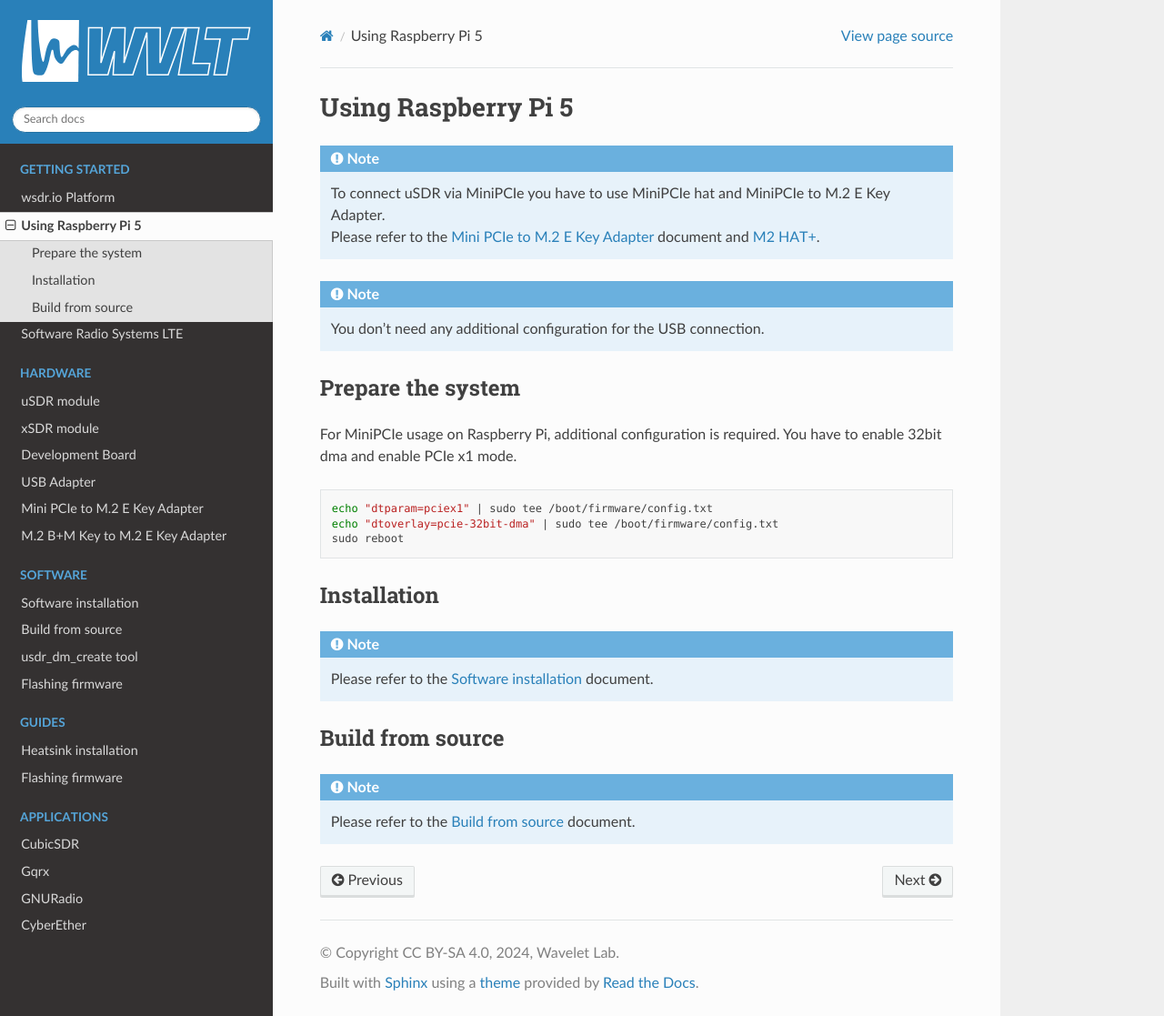
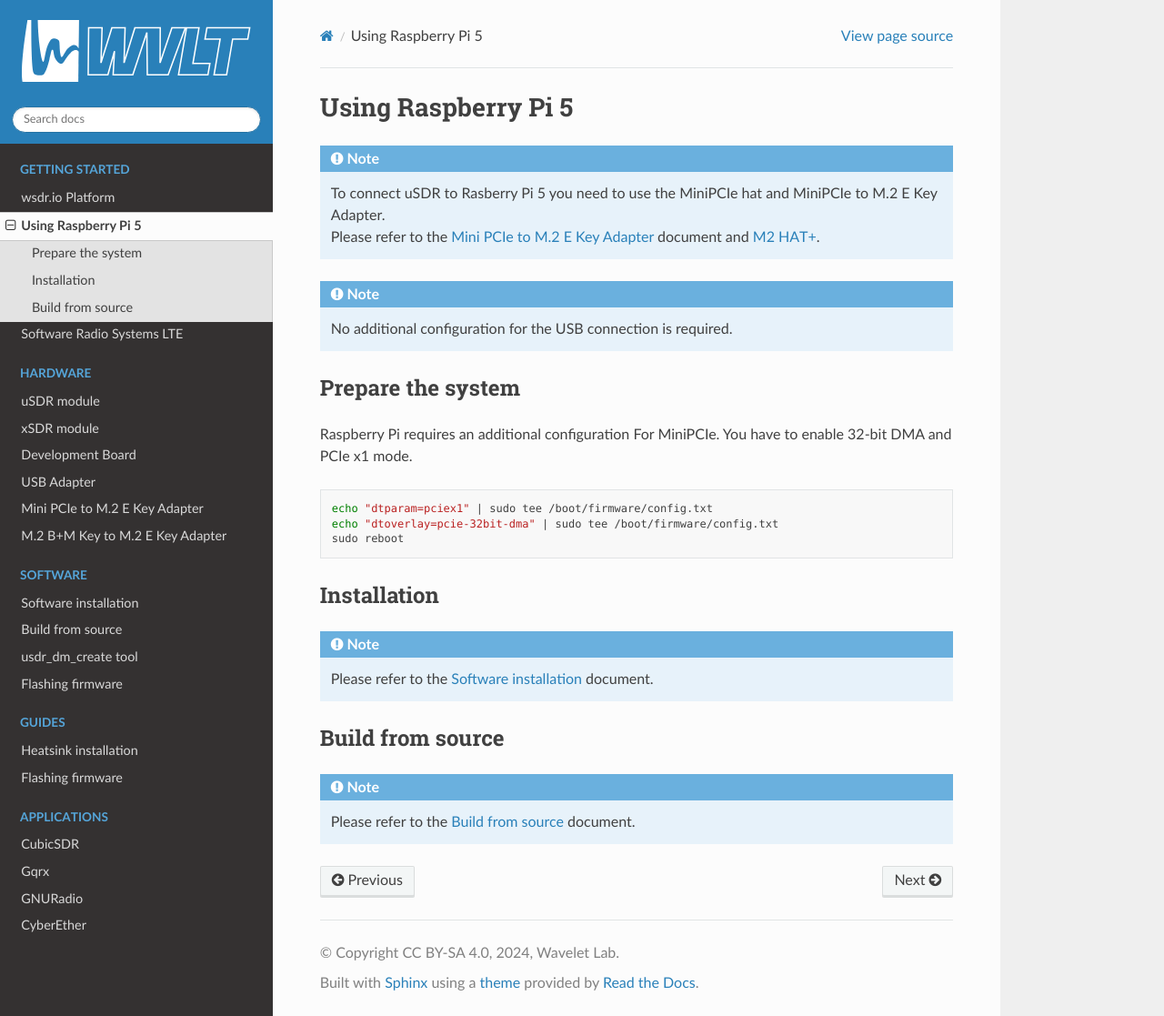
Before and after one commit to wavelet-lab/docs, a Sphinx documentation site: the page built from source/intro/raspberrypi5.rst, in a window 1280 px wide and 1117 px high. Shown: the whole window at 91% size. Built offline with Sphinx 7.4.7 and the Read the Docs theme 2.0.0, drawn with Linux system fonts in a browser that asks for light colours.

Commit message:
copyedit

```diff
--- a/source/intro/raspberrypi5.rst
+++ b/source/intro/raspberrypi5.rst
@@ -2,17 +2,17 @@
 ====================
 
 .. note::
-   | To connect uSDR via MiniPCIe you have to use MiniPCIe hat and MiniPCIe to M.2 E Key Adapter.
+   | To connect uSDR to Rasberry Pi 5 you need to use the MiniPCIe hat and MiniPCIe to M.2 E Key Adapter.
    | Please refer to the :doc:`/hardware/minipcieadapter` document and `M2 HAT+ <https://www.raspberrypi.com/documentation/accessories/m2-hat-plus.html>`_.
 
 .. note::
-   | You don't need any additional configuration for the USB connection.
+   | No additional configuration for the USB connection is required.
 
 Prepare the system
 ^^^^^^^^^^^^^^^^^^
 
-For MiniPCIe usage on Raspberry Pi, additional configuration is required.
-You have to enable 32bit dma and enable PCIe x1 mode.
+Raspberry Pi requires an additional configuration For MiniPCIe.
+You have to enable 32-bit DMA and PCIe x1 mode.
 
 .. code-block:: sh
 
```
